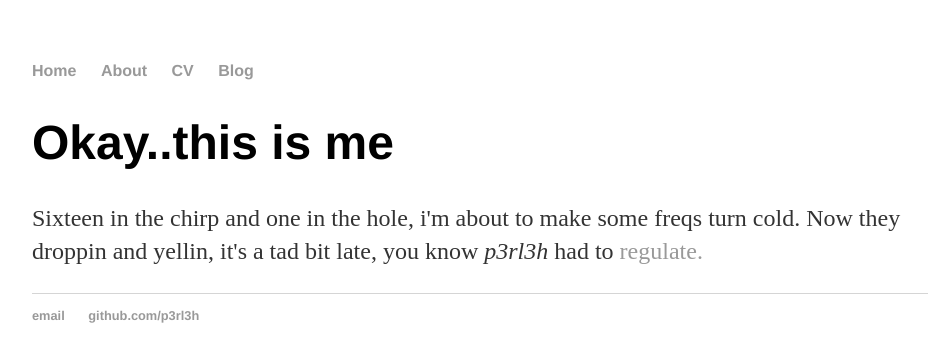
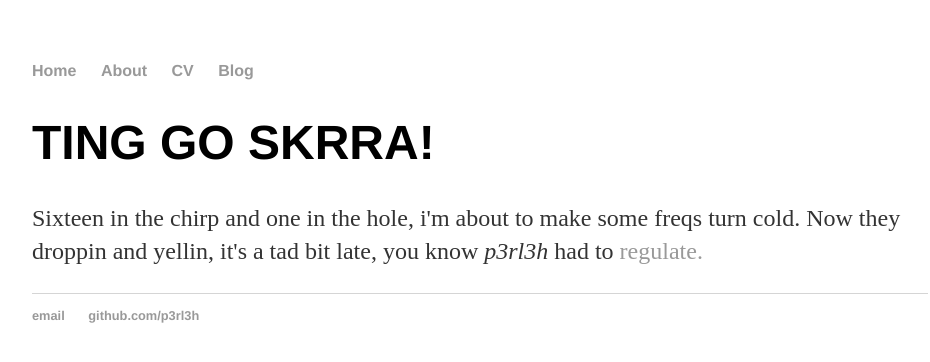
Before and after one commit to p3rl3h/p3rl3h, a Jekyll site: the page built from index.html, in a window 1280 px wide. Shown: the top 362 px of the page, without its empty margins (160-1090 px from the left). Built offline with Jekyll 4.4.1, drawn with Linux system fonts in a browser that asks for light colours.

Commit message:
Update index.html

```diff
--- a/index.html
+++ b/index.html
@@ -1,29 +1,8 @@
-<!DOCTYPE html>
-<html>
-	<head>
-		<title>p3rl3h</title>
-		<link rel="stylesheet" type="text/css" href="/css/main.css">
-	</head>
-	<body>
-		<nav>
-    		<ul>
-        		<li><a href="/">Home</a></li>
-	        	<li><a href="/about">About</a></li>
-        		<li><a href="/cv">CV</a></li>
-        		<li><a href="/blog">Blog</a></li>
-    		</ul>
-		</nav>
-		<div class="container">
-    		<div class="blurb">
-        		<h1>Okay..this is me</h1>
-				<p>Sixteen in the chirp and one in the hole, i'm about to make some freqs turn cold. Now they droppin and yellin, it's a tad bit late, you know <em>p3rl3h</em> had to <a href="/about">regulate.</a></p>
-    		</div>
-		</div>
-		<footer>
-    		<ul>
-        		<li><a href="mailto:p3rl3h@protonmail.com.com">email</a></li>
-        		<li><a href="https://github.com/p3rl3h">github.com/p3rl3h</a></li>
-			</ul>
-		</footer>
-	</body>
-</html>
+---
+layout: default
+title: p3rl3h
+---
+<div class="blurb">
+	<h1>TING GO SKRRA!</h1>
+	<p>Sixteen in the chirp and one in the hole, i'm about to make some freqs turn cold. Now they droppin and yellin, it's a tad bit late, you know <em>p3rl3h</em> had to <a href="/about">regulate.</a></p>
+</div><!-- /.blurb -->
```
